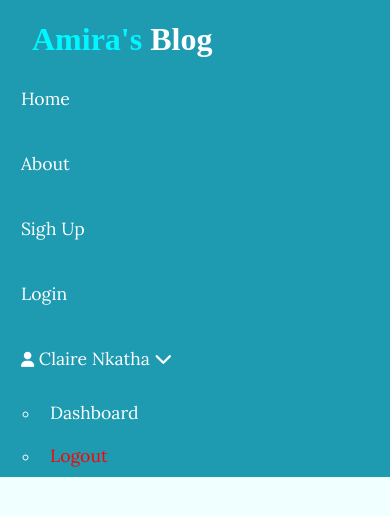
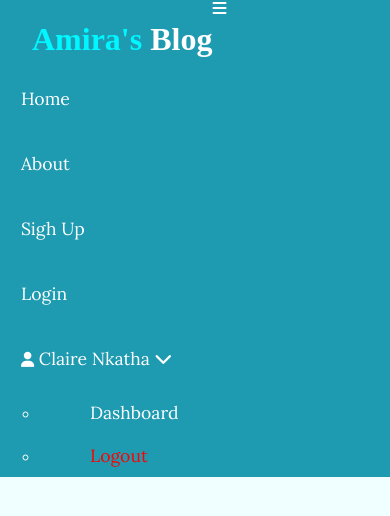
Before and after one commit to claireamira/MyBlog, a plain HTML site: page index.html in a window 390 px wide. Drawn offline with Linux system fonts and the light colour scheme; a web font is replaced by a local one.

Commit message:
Media Query to make nav responsive

```diff
--- a/css/styles.css
+++ b/css/styles.css
@@ -91,28 +91,34 @@ header * {
     color: white;
 }
 
-@media only screen and (max-width:750px ){
-header ul{
+@media only screen and (max-width:750px) {
+    header ul {
         width: 100%;
-    background:  rgb(31, 155, 177) ;
+        background: rgb(31, 155, 177);
     }
-    header ul li{
+
+    header ul li {
         width: 100%;
     }
-header ul li ul{
+
+    header ul li ul {
         position: static;
         display: block;
         width: 100%;
         background: inherit;
 
     }
+
     header ul li ul li a {
         padding: 10px;
         color: white;
-    background: rgb(31, 155, 177) ;
+        background: rgb(31, 155, 177);
+        padding-left: 50px;
     }
+
     header ul li ul li a.logout {
         color: red;
     }
-
+    .fa-bars {
+        display: block;
 }
```
Lines whose indentation alone changed are shown as unchanged.
